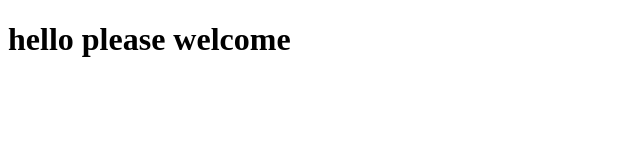
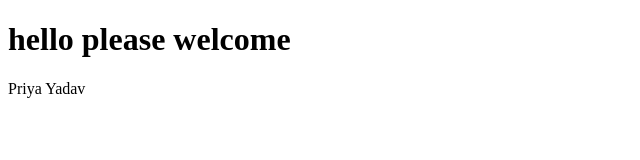
Before and after one commit to priyaayadav1111-boop/welcome-page, a plain HTML site: page index.html in a window 1280 px wide. Shown: the full height of the page, 0-640 px from the left. Drawn offline with Linux system fonts and the light colour scheme.

Commit message:
my changes

```diff
--- a/index.html
+++ b/index.html
@@ -7,5 +7,6 @@
 </head>
 <body>
     <h1>hello please welcome</h1>
+    <p>Priya Yadav</p>
 </body>
 </html>
```
